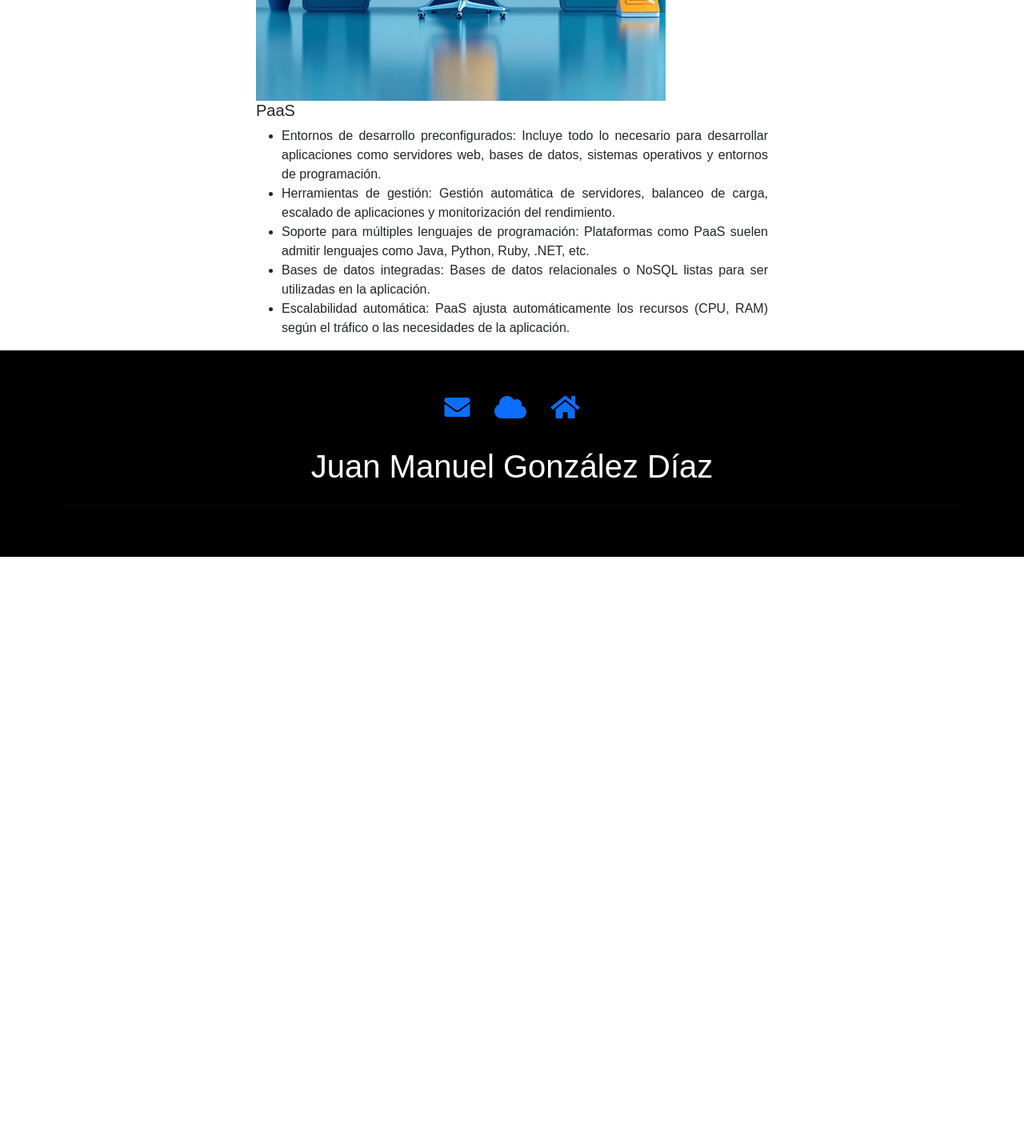
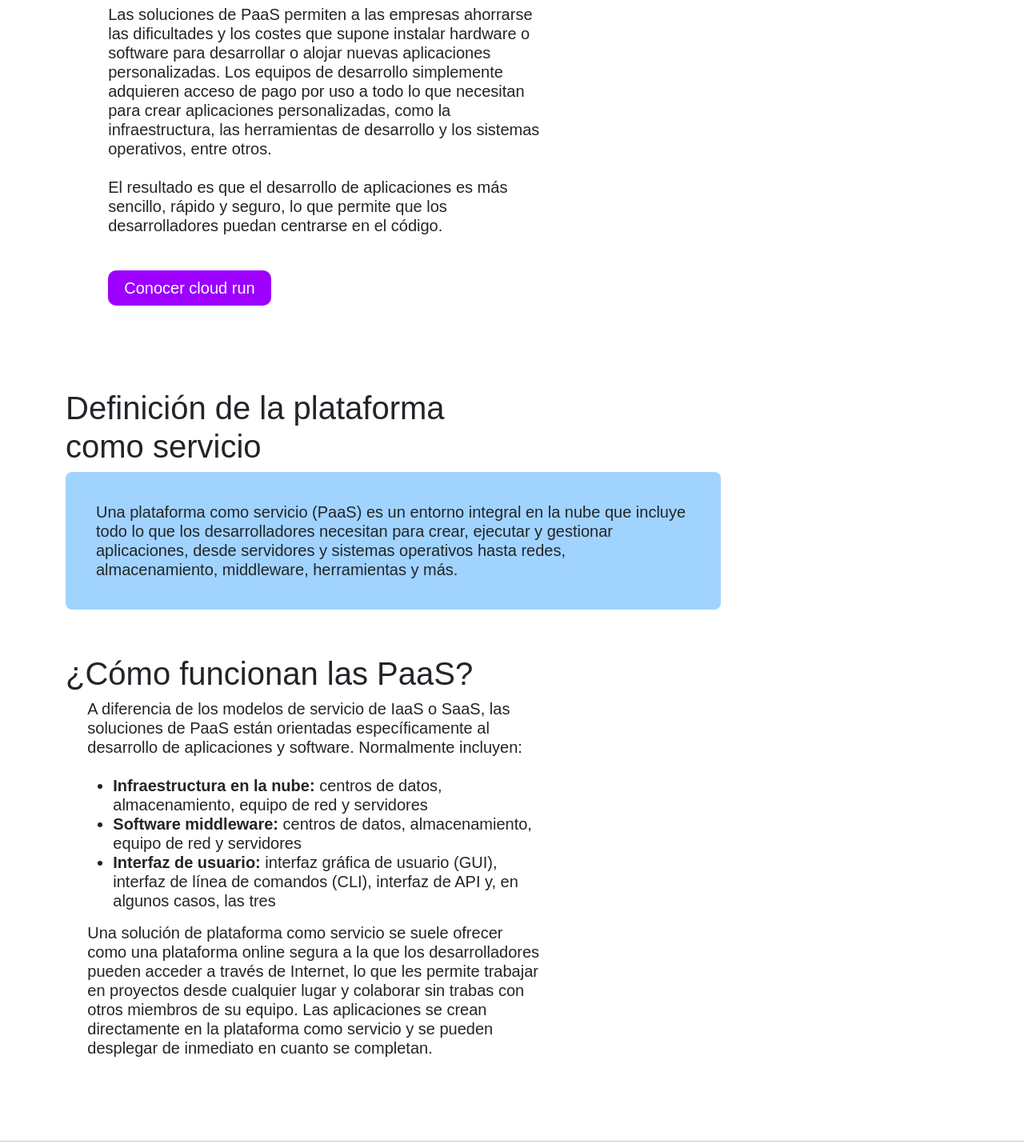
Before and after one commit to juanmiitaklk/SkyCloud, a plain HTML site: page Pages/PaaS.html in a window 1280 px wide. Shown: the part 500-1930 px from the top of the page at 80% size. Before the commit the page ends 1196 px from the top, so only its background shows below. Drawn offline with nearby package versions, Linux system fonts and the light colour scheme; a web font is replaced by a local one.

Commit message:
PaaS Page

```diff
--- a/Pages/PaaS.html
+++ b/Pages/PaaS.html
@@ -20,7 +20,34 @@
       href="https://cdnjs.cloudflare.com/ajax/libs/font-awesome/5.15.4/css/all.min.css"
       rel="stylesheet"
     />
+
   </head>
+  <style>
+    .h5_service {
+    text-align: left;
+    padding-left: 5%;
+}
+
+.h5_service h5 {
+    width: 110%;
+}
+
+.card1-tittle h1{
+    width: 150%;
+}
+
+.h5_service2 h5{
+    background-color: rgb(161, 211, 255);
+    border-radius: 8px;
+    padding: 38px;
+    width: 150%;
+}
+
+.h5_service3 h5{
+    width: 160%;
+}
+
+  </style>
 
   <main>
   <body>
@@ -73,28 +100,45 @@
     <hr class="featurette-divider mt-5" />
     <hr class="featurette-divider mt-5 " />
 
-    <div class="col-md-6 mx-auto">
-        <div class="card1">
-            <img src="../Img/Cloud1512.png" class="card1-img-top" alt="Caracteristicas 2">
-            <div class="card1-body">
-                <h5 class="card1-title">PaaS</h5>
-                <ul class="textjust card1-text">
-                  <li>Entornos de desarrollo preconfigurados: Incluye todo lo necesario para desarrollar aplicaciones como servidores web, bases de datos, sistemas operativos y entornos de programación.</li>
-                  <li>Herramientas de gestión: Gestión automática de servidores, balanceo de carga, escalado de aplicaciones y monitorización del rendimiento.</li>
-                  <li>Soporte para múltiples lenguajes de programación: Plataformas como PaaS suelen admitir lenguajes como Java, Python, Ruby, .NET, etc.</li>
-                  <li>Bases de datos integradas: Bases de datos relacionales o NoSQL listas para ser utilizadas en la aplicación.</li>
-                  <li>Escalabilidad automática: PaaS ajusta automáticamente los recursos (CPU, RAM) según el tráfico o las necesidades de la aplicación.</li>
-
-                </ul>
+    <div class="container mx-auto">
+        <div class="row">
+            <div class="col-md-6 mb-4">
+                    <h1 class="card1-tittle">¿Qué una plataforma como servicio (PaaS)?</h1>
+                    <div class="h5_service">
+                    <h5 class="h5_service">La plataforma como servicio (también conocida como PaaS) <a href="https://cloud.google.com/discover/types-of-cloud-computing?hl=es">es un tipo de modelo de servicio de cloud computing</a> que ofrece una plataforma en la nube flexible y escalable para desarrollar, desplegar, ejecutar y gestionar aplicaciones. Ofrece a los desarrolladores todo lo que necesitan para desarrollar aplicaciones sin los quebraderos de cabeza que conlleva actualizar el sistema operativo y las herramientas de desarrollo, y sin tener que mantener el hardware. En su lugar, son proveedores de servicios externos los que se encargan de proporcionar todo el entorno de PaaS (o plataforma) en la nube. <br> <br>
+                        Las soluciones de PaaS permiten a las empresas ahorrarse las dificultades y los costes que supone instalar hardware o software para desarrollar o alojar nuevas aplicaciones personalizadas. Los equipos de desarrollo simplemente adquieren acceso de pago por uso a todo lo que necesitan para crear aplicaciones personalizadas, como la infraestructura, las herramientas de desarrollo y los sistemas operativos, entre otros. <br> <br>
+                        El resultado es que el desarrollo de aplicaciones es más sencillo, rápido y seguro, lo que permite que los desarrolladores puedan centrarse en el código.  <br> <br>
+                        <button class="card-button" onclick="location.href='https://cloud.google.com/run?hl=es';">Conocer cloud run</button>
+                        <br> <br> <br>
+                    </h5>
+                    </div>
+                    <br> <br>
+                    <h1 class="card1-title">Definición de la plataforma como servicio
+                    </h1>
+                    <div class="h5_service2">
+                        <h5 class="h5_service">Una plataforma como servicio (PaaS) es un entorno integral en la nube que incluye todo lo que los desarrolladores necesitan para crear, ejecutar y gestionar aplicaciones, desde servidores y sistemas operativos hasta redes, almacenamiento, middleware, herramientas y más.</h5>
+                    </div>
+                    <br> <br>
+                    <h1 class="card1-tittle col-md-12">¿Cómo funcionan las PaaS?</h1>
+                    <div class="h5_service">
+                        <h5 class="h5_service3">A diferencia de los modelos de servicio de IaaS o SaaS, las soluciones de PaaS están orientadas específicamente al desarrollo de aplicaciones y software. Normalmente incluyen: <br><br>
+                            <ul>
+                                <li><b>Infraestructura en la nube: </b> centros de datos, almacenamiento, equipo de red y servidores</li>
+                                <li><b>Software middleware: </b> centros de datos, almacenamiento, equipo de red y servidores</li>
+                                <li><b>Interfaz de usuario: </b> interfaz gráfica de usuario (GUI), interfaz de línea de comandos (CLI), interfaz de API y, en algunos casos, las tres</li>
+                            </ul>
+                            Una solución de plataforma como servicio se suele ofrecer como una plataforma online segura a la que los desarrolladores pueden acceder a través de Internet, lo que les permite trabajar en proyectos desde cualquier lugar y colaborar sin trabas con otros miembros de su equipo. Las aplicaciones se crean directamente en la plataforma como servicio y se pueden desplegar de inmediato en cuanto se completan.
+                        </h5>
+                    </div>
             </div>
-
         </div>
     </div>
 
+<br>
 
+<hr class="featurette-divider mt-5">
 
-
-    <footer class="bg-black text-center py-5">
+    <footer class="bg-black text-center py-5 col-12">
         <div class="container">
           <div class="row">
             <div class="col-12">
```
Also changed, not shown: Pages/IaaS.html (+1 -4 lines), index.html (+1 -2 lines).
